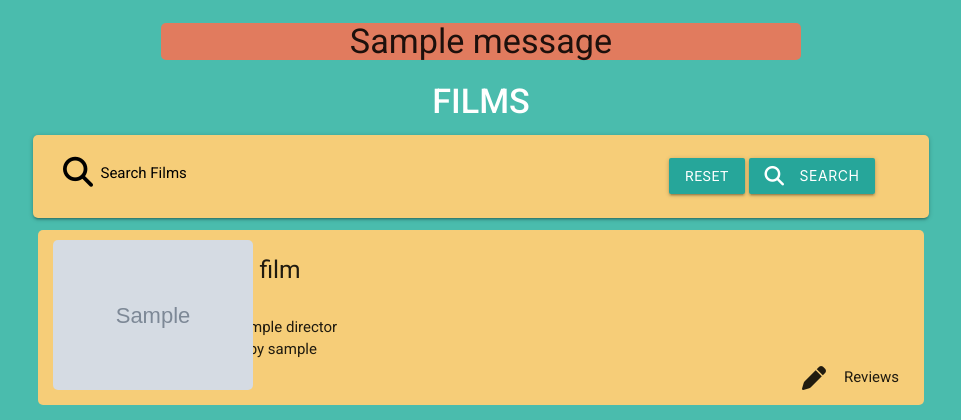
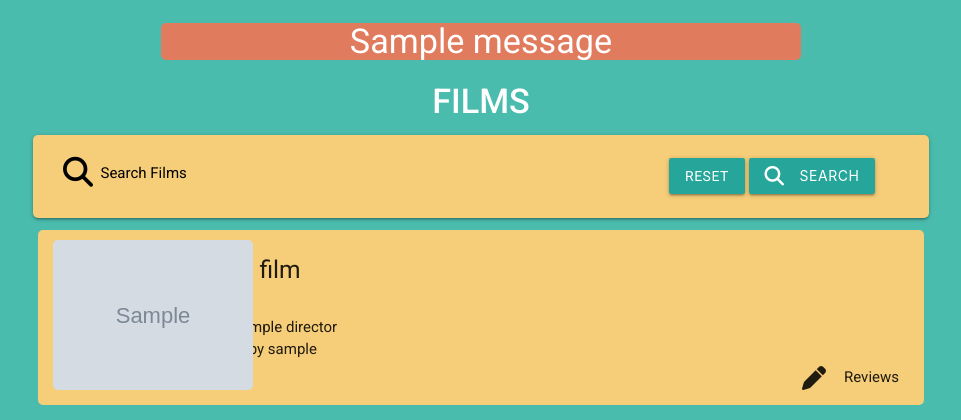
Before and after one commit to samlarby/film_reviewer, a Flask app: page / in a window 1280 px wide. Shown: the part 64-484 px from the top of the page, without its empty margins (159-1120 px from the left). Run offline with Flask 3, Linux system fonts and the light colour scheme; grey boxes marked "Sample" are stand-in pictures; one stand-in notice (Sample message) is shown; a database or web service that is not in the repository returns one stand-in record (values such as "Sample title"); some libraries are stand-ins or nearby versions.

Commit message:
edit flash message style

```diff
--- a/templates/base.html
+++ b/templates/base.html
@@ -55,7 +55,7 @@
           {% if messages %}
               {% for message in messages %}
                   <div class="row flashes">
-                    <h4 class="center-align">{{ message }}</h4>
+                    <h4 class="center-align white-text">{{ message }}</h4>
                   </div>
               {%  endfor %}
           {% endif %}
```
